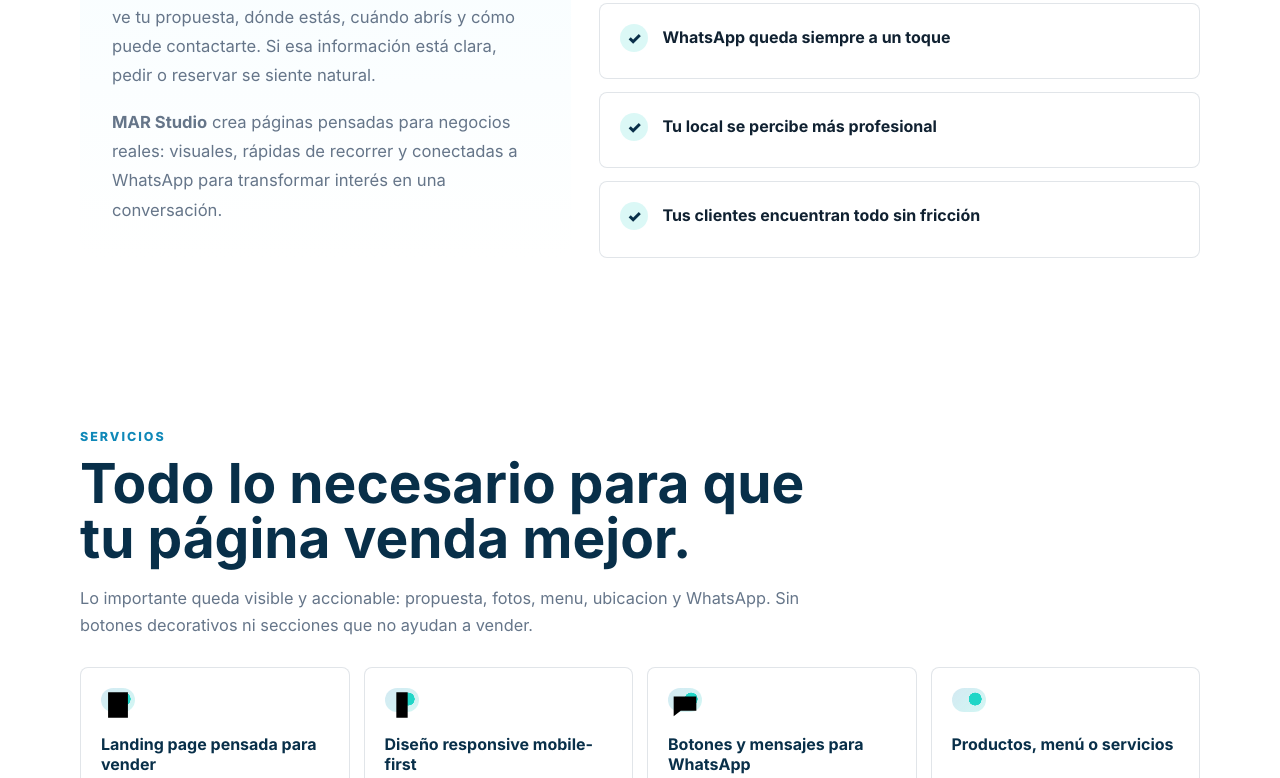
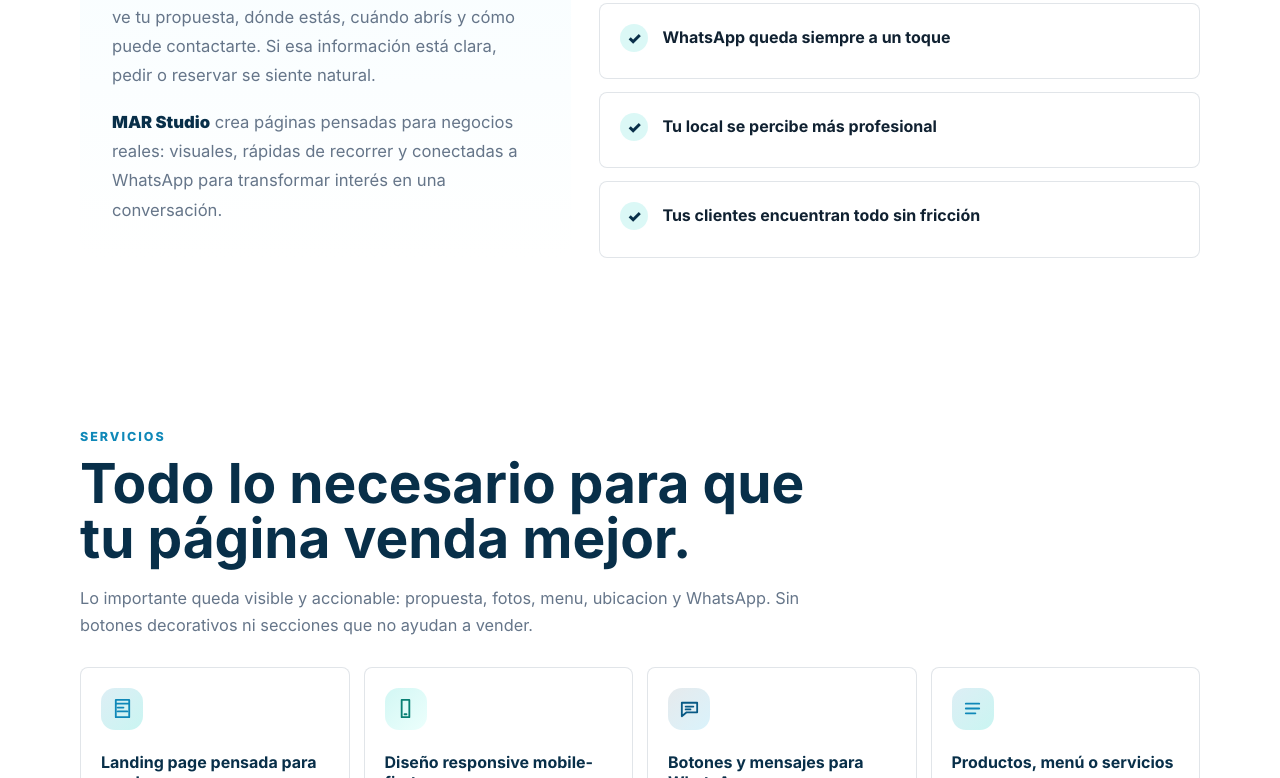
Before and after one commit to marosato/MAR-Studio, a React (Vite) app: page / in a window 1280 px wide. Shown: the part 1562-2340 px from the top of the page. Built offline with nearby package versions, Linux system fonts and the light colour scheme.

Commit message:
Polish MAR Studio visual details

```diff
--- a/src/styles.css
+++ b/src/styles.css
@@ -137,6 +137,11 @@ button {
   opacity: 0.7;
 }
 
+.brand-strong {
+  color: var(--navy);
+  font-weight: 900;
+}
+
 .nav-links {
   display: flex;
   align-items: center;
@@ -181,6 +186,10 @@ button {
   width: 82px;
 }
 
+.switch-control.theme-switch {
+  width: 86px;
+}
+
 .switch-label {
   position: relative;
   z-index: 1;
@@ -188,8 +197,12 @@ button {
   place-items: center;
   min-height: 34px;
   color: rgba(8, 47, 73, 0.62);
+  font-size: 1rem;
+  font-weight: 900;
+}
+
+.language-switch .switch-label {
   font-size: 0.78rem;
-  font-weight: 900;
 }
 
 .switch-control:not(.is-on) .switch-label:first-child,
@@ -274,6 +287,10 @@ button {
   color: rgba(232, 247, 251, 0.78);
 }
 
+:root[data-theme="dark"] .brand-strong {
+  color: #e8f7fb;
+}
+
 :root[data-theme="dark"] .opportunity-copy,
 :root[data-theme="dark"] .signal-item,
 :root[data-theme="dark"] .benefit-item,
@@ -417,6 +434,14 @@ button {
 
 :root[data-theme="dark"] .step-card p {
   color: rgba(232, 247, 251, 0.76);
+}
+
+:root[data-theme="dark"] .service-icon,
+:root[data-theme="dark"] .service-card:nth-child(3n + 1) .service-icon,
+:root[data-theme="dark"] .service-card:nth-child(3n + 2) .service-icon,
+:root[data-theme="dark"] .service-card:nth-child(3n) .service-icon {
+  color: #31e2d4;
+  background: linear-gradient(135deg, rgba(49, 226, 212, 0.14), rgba(85, 199, 239, 0.08));
 }
 
 .nav-links a:not(.btn) {
@@ -940,14 +965,41 @@ h3 {
 }
 
 .service-icon {
-  display: block;
-  width: 34px;
-  height: 24px;
+  display: grid;
+  place-items: center;
+  width: 42px;
+  height: 42px;
   margin-bottom: 22px;
-  border-radius: 999px;
-  background:
-    radial-gradient(circle at 68% 46%, var(--aqua) 0 24%, transparent 25%),
-    linear-gradient(135deg, rgba(15, 136, 184, 0.18), rgba(32, 214, 199, 0.2));
+  border-radius: 14px;
+  color: var(--ocean);
+  background:
+    radial-gradient(circle at 76% 20%, rgba(32, 214, 199, 0.34), transparent 1.8rem),
+    linear-gradient(135deg, rgba(15, 136, 184, 0.12), rgba(32, 214, 199, 0.18));
+}
+
+.service-icon svg {
+  width: 23px;
+  height: 23px;
+  fill: none;
+  stroke: currentColor;
+  stroke-width: 1.9;
+  stroke-linecap: round;
+  stroke-linejoin: round;
+}
+
+.service-card:nth-child(3n + 1) .service-icon {
+  color: #0f88b8;
+  background: linear-gradient(135deg, rgba(15, 136, 184, 0.14), rgba(32, 214, 199, 0.24));
+}
+
+.service-card:nth-child(3n + 2) .service-icon {
+  color: #087f73;
+  background: linear-gradient(135deg, rgba(32, 214, 199, 0.2), rgba(232, 255, 252, 0.82));
+}
+
+.service-card:nth-child(3n) .service-icon {
+  color: #075985;
+  background: linear-gradient(135deg, rgba(8, 47, 73, 0.1), rgba(85, 199, 239, 0.22));
 }
 
 .service-card h3 {
@@ -1182,12 +1234,15 @@ h3 {
 .plan-tag {
   width: fit-content;
   margin: 0 0 14px;
-  padding: 7px 10px;
+  padding: 8px 12px;
   border-radius: 999px;
-  color: var(--navy);
-  background: linear-gradient(135deg, rgba(32, 214, 199, 0.22), rgba(15, 136, 184, 0.12));
+  color: #ffffff;
+  background: linear-gradient(135deg, #0f88b8 0%, #16c7bd 55%, #20d6c7 100%);
+  box-shadow: 0 12px 26px rgba(15, 136, 184, 0.28);
   font-size: 0.78rem;
   font-weight: 850;
+  letter-spacing: 0.04em;
+  text-transform: uppercase;
 }
 
 .price-card h3 {
```
